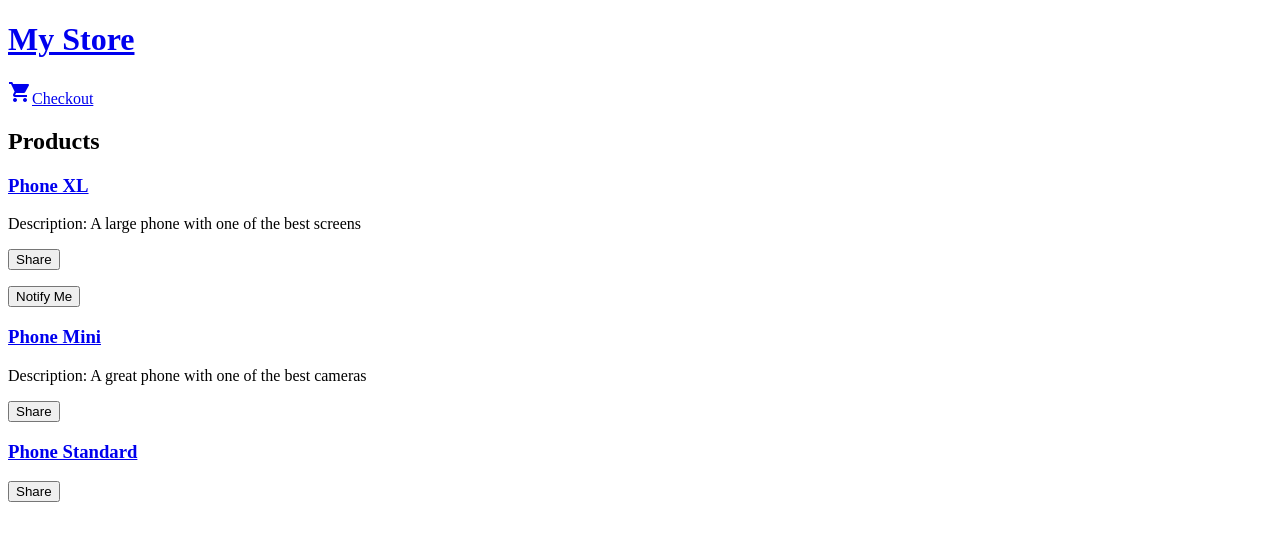
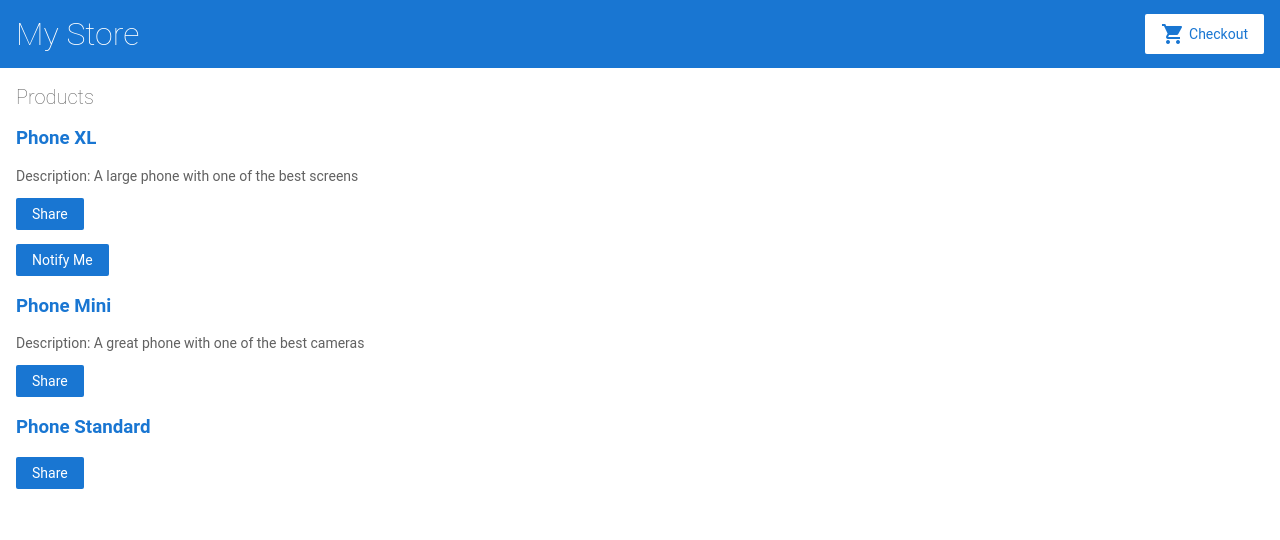
Before and after one commit to b-earendil/My-Shop, an Angular app: page / in a window 1280 px wide. Shown: the top 540 px of the page. Built offline with nearby package versions, Linux system fonts and the light colour scheme.

Commit message:
Move .css files to src/ and move shipping.json to src/assets/

```diff
--- a/src/styles.css
+++ b/src/styles.css
@@ -1 +1,145 @@
-/* You can add global styles to this file, and also import other style files */
+/* Global Styles */
+
+* {
+  font-family: 'Roboto', Arial, sans-serif;
+  color: #616161;
+  box-sizing: border-box;
+  -webkit-font-smoothing: antialiased;
+  -moz-osx-font-smoothing: grayscale;
+}
+
+body {
+  margin: 0;
+}
+
+.container {
+  display: flex;
+  flex-direction: row;
+}
+
+router-outlet + *  {
+  padding: 0 16px;
+}
+
+/* Text */
+
+h1 {
+  font-size: 32px;
+}
+
+h2 {
+  font-size: 20px;
+}
+
+h1, h2 {
+  font-weight: lighter;
+}
+
+p {
+  font-size: 14px;
+}
+
+/* Hyperlink */
+
+a {
+  cursor: pointer;
+  color: #1976d2;
+  text-decoration: none;
+}
+
+a:hover {
+  opacity: 0.8;
+}
+
+/* Input */
+
+input {
+  font-size: 14px;
+  border-radius: 2px;
+  padding: 8px;
+  margin-bottom: 16px;
+  border: 1px solid #BDBDBD;
+}
+
+label {
+  font-size: 12px;
+  font-weight: bold;
+  margin-bottom: 4px;
+  display: block;
+  text-transform: uppercase;
+}
+
+/* Button */
+.button, button {
+  display: inline-flex;
+  align-items: center;
+  padding: 8px 16px;
+  border-radius: 2px;
+  font-size: 14px;
+  cursor: pointer;
+  background-color: #1976d2;
+  color: white;
+  border: none;
+}
+
+.button:hover, button:hover {
+  opacity: 0.8;
+  font-weight: normal;
+}
+
+.button:disabled, button:disabled {
+  opacity: 0.5;
+  cursor: auto;
+}
+
+/* Fancy Button */
+
+.fancy-button {
+  background-color: white;
+  color: #1976d2;
+}
+
+.fancy-button i.material-icons {
+  color: #1976d2;
+  padding-right: 4px;
+}
+
+/* Top Bar */
+
+app-top-bar {
+  width: 100%;
+  height: 68px;
+  background-color: #1976d2;
+  padding: 16px;
+  display: flex;
+  flex-direction: row;
+  justify-content: space-between;
+  align-items: center;
+}
+
+app-top-bar h1 {
+  color: white;
+  margin: 0;
+}
+
+/* Checkout Cart, Shipping Prices */
+
+.cart-item, .shipping-item {
+  width: 100%;
+  min-width: 400px;
+  max-width: 450px;
+  display: flex;
+  flex-direction: row;
+  justify-content: space-between;
+  padding: 16px 32px;
+  margin-bottom: 8px;
+  border-radius: 2px;
+  background-color: #EEEEEE;
+}
+
+
+/*
+Copyright Google LLC. All Rights Reserved.
+Use of this source code is governed by an MIT-style license that
+can be found in the LICENSE file at https://angular.io/license
+*/
--- a/styles.css
+++ /dev/null
@@ -1,145 +0,0 @@
-/* Global Styles */
-
-* {
-  font-family: 'Roboto', Arial, sans-serif;
-  color: #616161;
-  box-sizing: border-box;
-  -webkit-font-smoothing: antialiased;
-  -moz-osx-font-smoothing: grayscale;
-}
-
-body {
-  margin: 0;
-}
-
-.container {
-  display: flex;
-  flex-direction: row;
-}
-
-router-outlet + *  {
-  padding: 0 16px;
-}
-
-/* Text */
-
-h1 {
-  font-size: 32px;
-}
-
-h2 {
-  font-size: 20px;
-}
-
-h1, h2 {
-  font-weight: lighter;
-}
-
-p {
-  font-size: 14px;
-}
-
-/* Hyperlink */
-
-a {
-  cursor: pointer;
-  color: #1976d2;
-  text-decoration: none;
-}
-
-a:hover {
-  opacity: 0.8;
-}
-
-/* Input */
-
-input {
-  font-size: 14px;
-  border-radius: 2px;
-  padding: 8px;
-  margin-bottom: 16px;
-  border: 1px solid #BDBDBD;
-}
-
-label {
-  font-size: 12px;
-  font-weight: bold;
-  margin-bottom: 4px;
-  display: block;
-  text-transform: uppercase;
-}
-
-/* Button */
-.button, button {
-  display: inline-flex;
-  align-items: center;
-  padding: 8px 16px;
-  border-radius: 2px;
-  font-size: 14px;
-  cursor: pointer;
-  background-color: #1976d2;
-  color: white;
-  border: none;
-}
-
-.button:hover, button:hover {
-  opacity: 0.8;
-  font-weight: normal;
-}
-
-.button:disabled, button:disabled {
-  opacity: 0.5;
-  cursor: auto;
-}
-
-/* Fancy Button */
-
-.fancy-button {
-  background-color: white;
-  color: #1976d2;
-}
-
-.fancy-button i.material-icons {
-  color: #1976d2;
-  padding-right: 4px;
-}
-
-/* Top Bar */
-
-app-top-bar {
-  width: 100%;
-  height: 68px;
-  background-color: #1976d2;
-  padding: 16px;
-  display: flex;
-  flex-direction: row;
-  justify-content: space-between;
-  align-items: center;
-}
-
-app-top-bar h1 {
-  color: white;
-  margin: 0;
-}
-
-/* Checkout Cart, Shipping Prices */
-
-.cart-item, .shipping-item {
-  width: 100%;
-  min-width: 400px;
-  max-width: 450px;
-  display: flex;
-  flex-direction: row;
-  justify-content: space-between;
-  padding: 16px 32px;
-  margin-bottom: 8px;
-  border-radius: 2px;
-  background-color: #EEEEEE;
-}
-
-
-/*
-Copyright Google LLC. All Rights Reserved.
-Use of this source code is governed by an MIT-style license that
-can be found in the LICENSE file at https://angular.io/license
-*/
```
Also changed, not shown: main.ts (deleted, +0 -19 lines), polyfills.ts (deleted, +0 -61 lines), src/assets/shipping.json (added, +14 -0 lines), src/main.ts (+7 -0 lines), src/polyfills.ts (+12 -4 lines), src/test.ts (+7 -0 lines), test.ts (deleted, +0 -33 lines).
